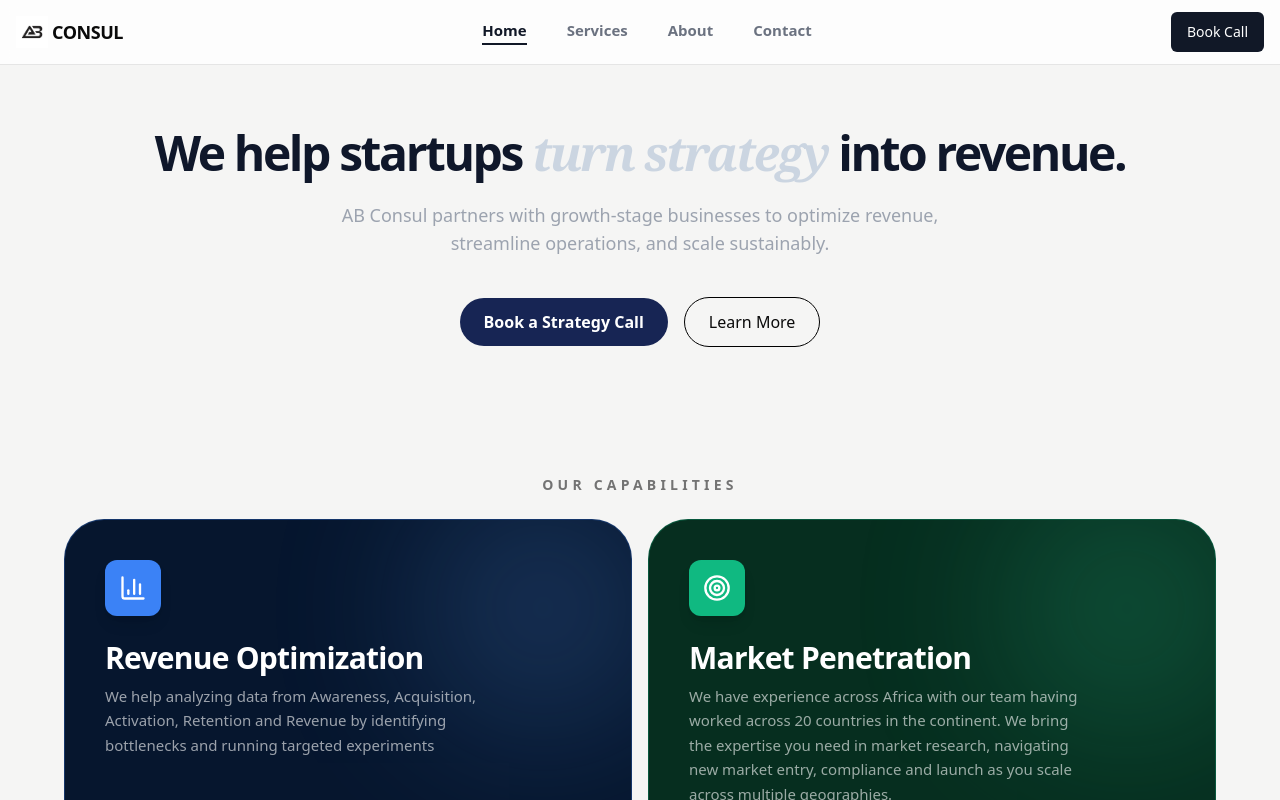
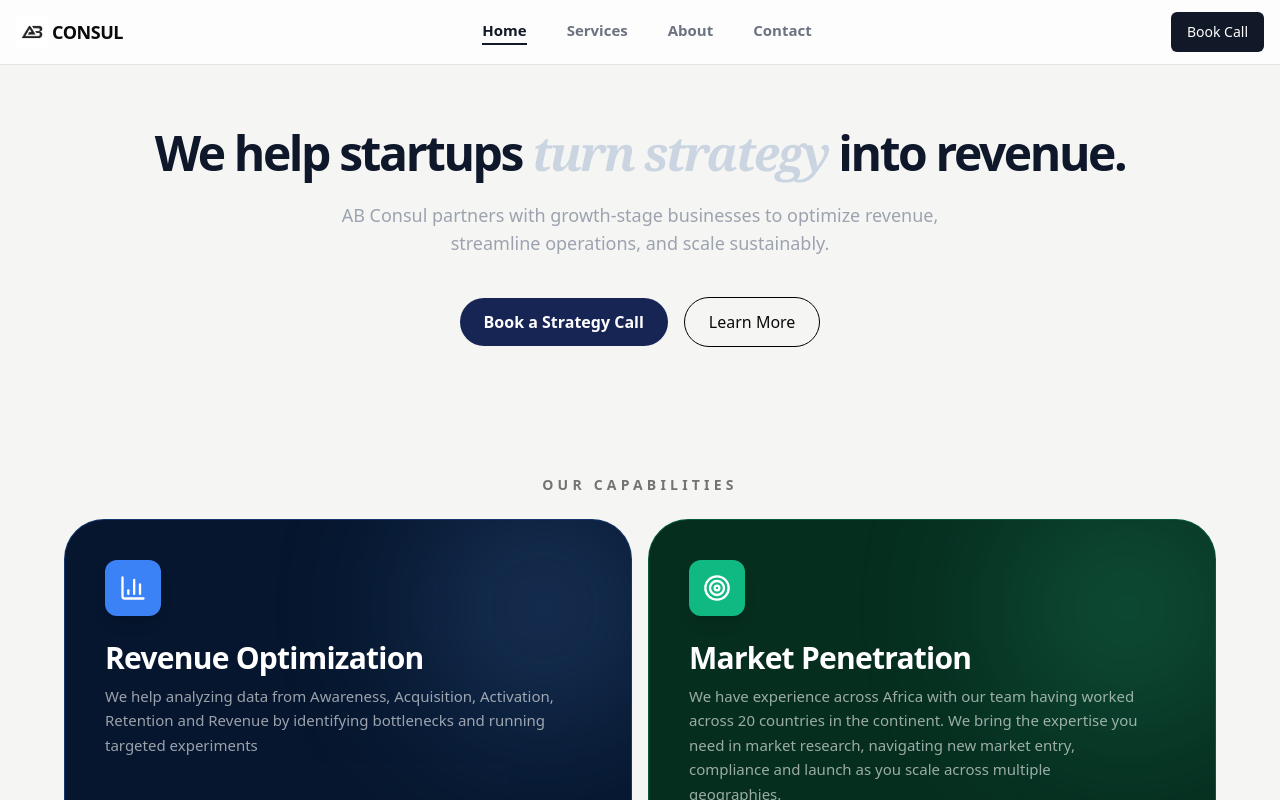
Before and after one commit to l-tting/ab-consul, a Next.js app in the folder my-app/: page / in a window 1280 px wide. Shown: the top 800 px of the page. Built offline with nearby package versions, Linux system fonts and the light colour scheme.

Commit message:
hero cta update features on services offered v3

```diff
--- a/my-app/src/components/HeroHome.jsx
+++ b/my-app/src/components/HeroHome.jsx
@@ -67,7 +67,7 @@ export const BentoCard = ({
         {name}
       </h3>
 
-      <p className="max-w-[400px] text-sm sm:text-[15px] font-medium leading-relaxed text-white/60 group-hover:text-white/90 transition-colors">
+      <p className="max-w-[450px] text-sm sm:text-[15px] font-medium leading-relaxed text-white/60 group-hover:text-white/90 transition-colors">
         {description}
       </p>
     </div>
```
